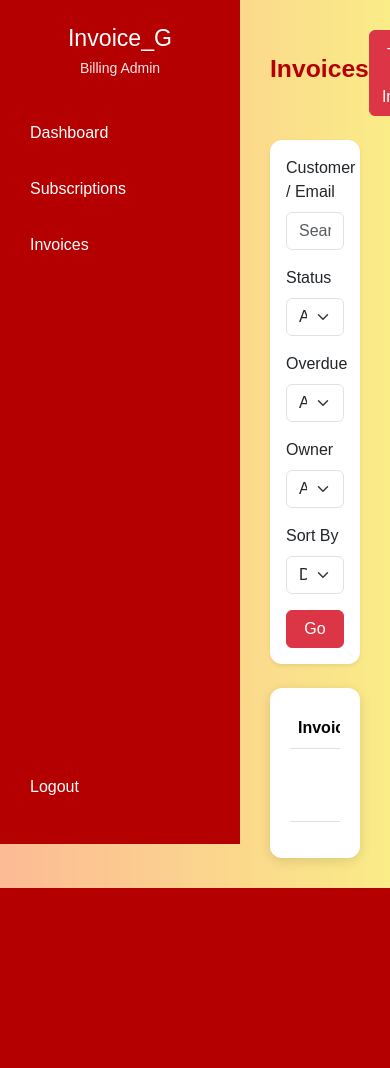
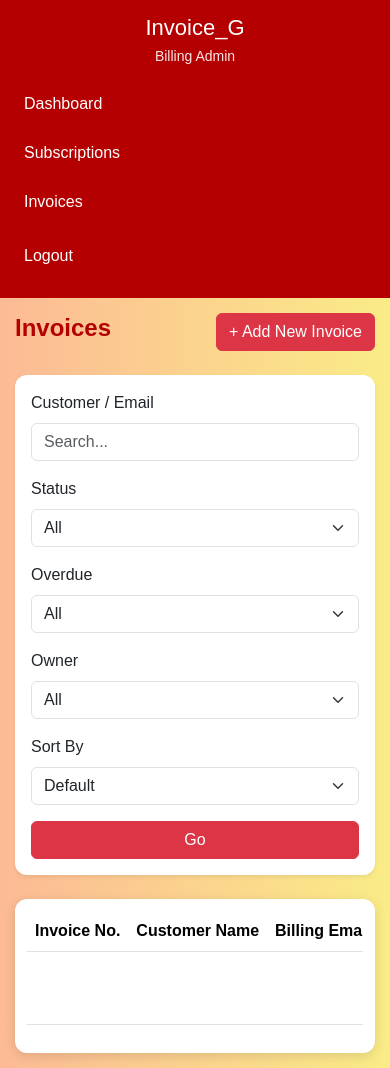
Before and after one commit to Gosia-Parveen/Invoice_G, a Django app: page /invoices/ in a window 390 px wide; the page is wider, and only the part inside the window is pictured. Before the commit the page ends 888 px from the top of that part, so only its background shows below. Run offline with Django 5.2, Linux system fonts and the light colour scheme; the visitor is signed in with stand-in values (Sample User, id 1); data comes from the database, SQL or seed files in the repository; data that the repository does not hold is empty.

Commit message:
Added mobile responsiveness.

```diff
--- a/templates/invo.html
+++ b/templates/invo.html
@@ -96,6 +96,54 @@
             pointer-events: none;
             opacity: 0.55;
             cursor: not-allowed;
+        }
+
+
+        /* ---------- MOBILE RESPONSIVENESS ---------- */
+        @media (max-width: 768px) {
+
+            .sidebar {
+                position: relative;
+                width: 100%;
+                height: auto;
+                padding: 15px 12px;
+            }
+
+            .sidebar h3 {
+                font-size: 22px;
+            }
+
+            .sidebar .role {
+                margin-bottom: 15px;
+            }
+
+            .sidebar a {
+                padding: 10px 12px;
+                margin-bottom: 5px;
+            }
+
+            .logout {
+                position: static;
+                margin-top: 10px;
+            }
+
+            .main-content {
+                margin-left: 0;
+                padding: 15px;
+            }
+
+            .table-container {
+                padding: 12px;
+                overflow-x: auto;
+            }
+
+            table {
+                min-width: 700px;
+            }
+
+            .page-title {
+                font-size: 24px;
+            }
         }
     </style>
 </head>
```
